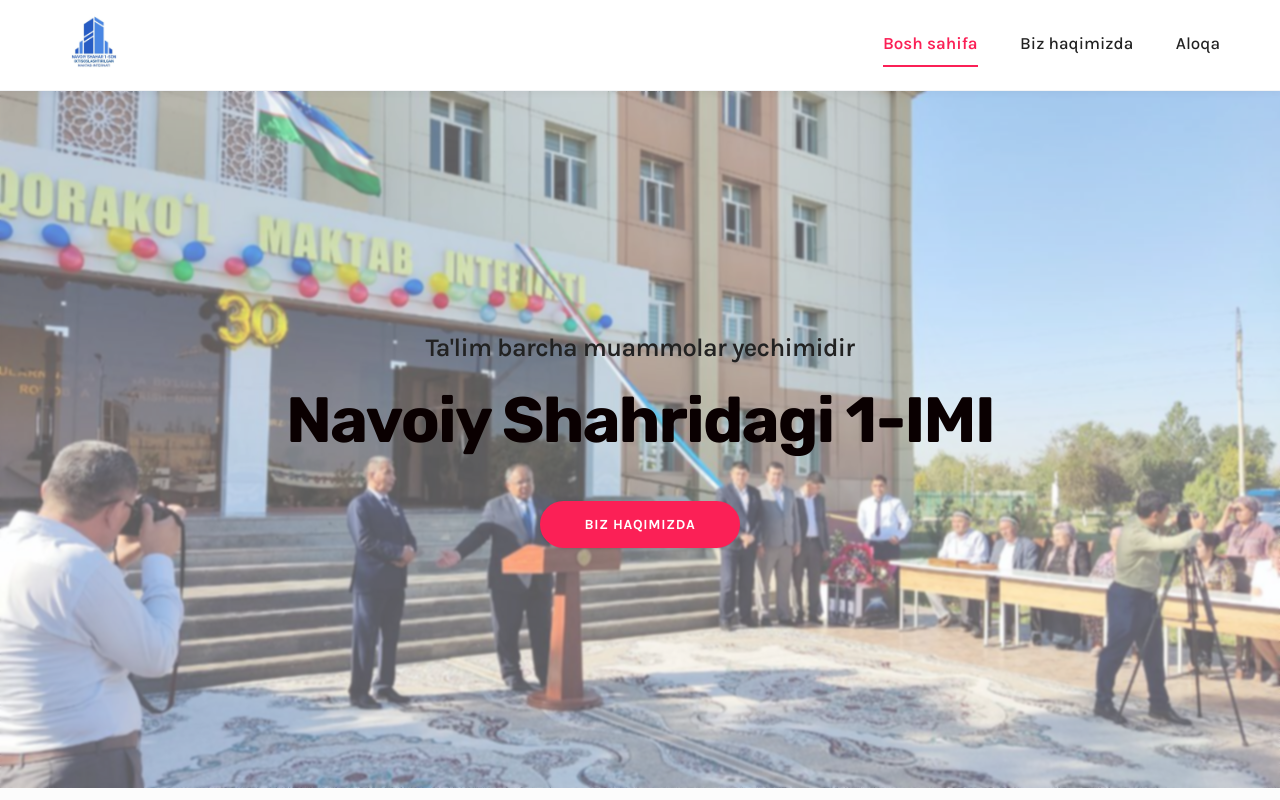
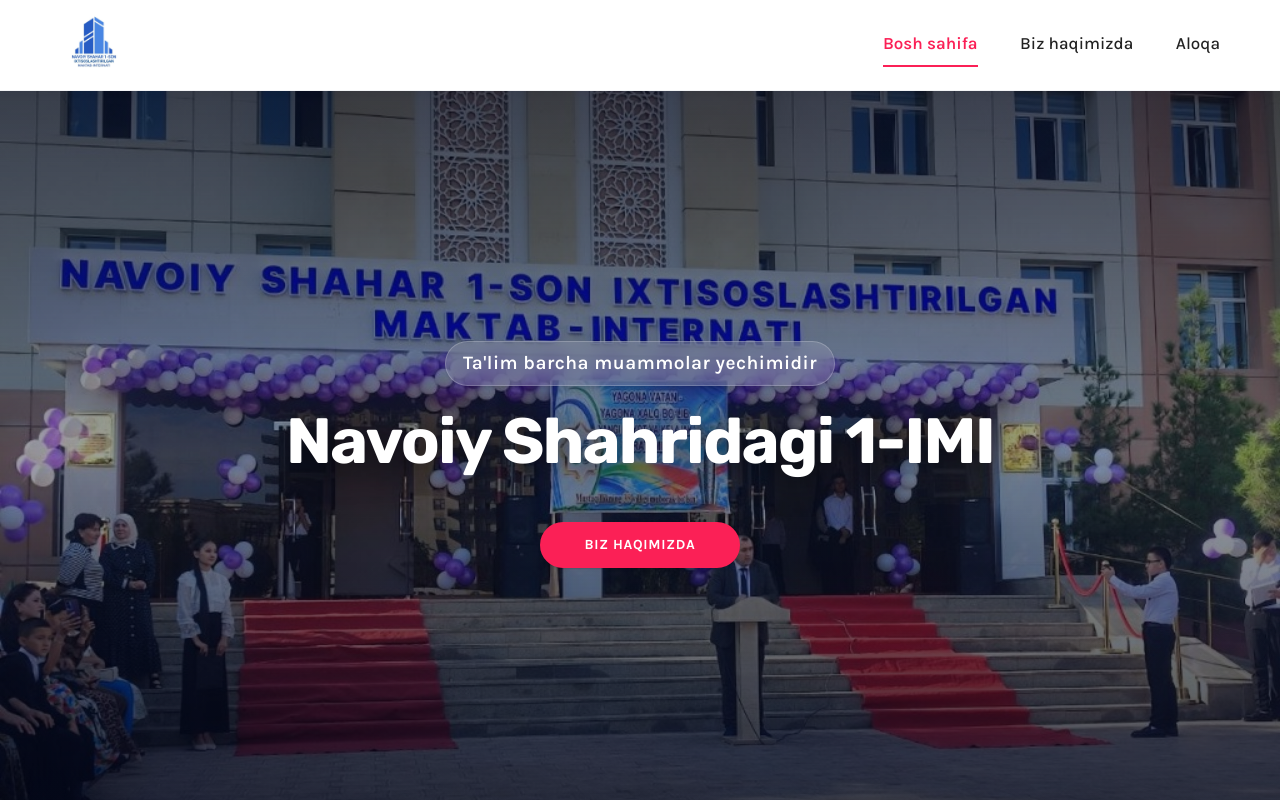
Before and after one commit to k-obloberdiyev/nsimi-website, a React (Vite) app: page / in a window 1280 px wide. Shown: the top 800 px of the page. Built offline with nearby package versions, Linux system fonts and the light colour scheme.

Commit message:
feat(ui): update hero and subpage backgrounds with cropped school building photos

```diff
--- a/src/components/home/HeroSection.tsx
+++ b/src/components/home/HeroSection.tsx
@@ -3,30 +3,31 @@ import { Button } from '../ui/Button';
 
 export const HeroSection: React.FC = () => {
   return (
-    <section className="relative overflow-hidden bg-slate-900">
-      {/* Background Image with Overlay matching Beaver Builder fl-row-bg-photo */}
+    <section className="relative overflow-hidden bg-slate-950">
+      {/* Background Image with precise focal clipping on the school entrance and signage */}
       <div
-        className="absolute inset-0 bg-cover bg-center bg-no-repeat transition-transform duration-700"
+        className="absolute inset-0 bg-cover bg-no-repeat transition-transform duration-700 bg-[center_28%] sm:bg-[center_30%] md:bg-[center_32%]"
         style={{
-          backgroundImage: `url('/images/images-1.jpg')`,
+          backgroundImage: `url('/images/school-entrance.jpg')`,
         }}
       />
-      <div className="absolute inset-0 bg-white/40 md:bg-white/35 backdrop-blur-[1px]" />
+      {/* Elegant dark gradient overlay to ensure both the school building and the text are sharp & readable */}
+      <div className="absolute inset-0 bg-gradient-to-b from-slate-950/70 via-slate-900/40 to-slate-950/75 backdrop-blur-[0.5px]" />
 
-      <div className="relative site-container py-[110px] sm:py-[160px] md:py-[200px] lg:py-[240px] flex flex-col items-center justify-center text-center">
+      <div className="relative site-container py-[120px] sm:py-[170px] md:py-[210px] lg:py-[250px] flex flex-col items-center justify-center text-center">
         {/* Subtitle / Tagline */}
-        <p className="text-[#222222] font-semibold text-lg sm:text-xl md:text-2xl tracking-tight mb-2 sm:mb-4 animate-in fade-in slide-in-from-bottom-3 duration-500">
-          Ta'lim barcha muammolar yechimidir
-        </p>
+        <div className="inline-flex items-center gap-2 px-4 py-1.5 rounded-full bg-white/15 backdrop-blur-md border border-white/20 text-white font-semibold text-sm sm:text-base md:text-lg mb-4 tracking-wide shadow-md animate-in fade-in slide-in-from-bottom-3 duration-500">
+          <span>Ta'lim barcha muammolar yechimidir</span>
+        </div>
 
         {/* Main H1 Title */}
-        <h1 className="text-[#0a0001] font-bold text-3xl sm:text-5xl md:text-6xl lg:text-[64px] tracking-tight leading-[1.2] max-w-4xl mb-8 sm:mb-10 animate-in fade-in slide-in-from-bottom-4 duration-700">
+        <h1 className="text-white font-bold text-3xl sm:text-5xl md:text-6xl lg:text-[64px] tracking-tight leading-[1.2] max-w-4xl mb-8 sm:mb-10 drop-shadow-[0_4px_16px_rgba(0,0,0,0.6)] animate-in fade-in slide-in-from-bottom-4 duration-700">
           Navoiy Shahridagi 1-IMI
         </h1>
 
         {/* CTA Button */}
         <div className="animate-in fade-in slide-in-from-bottom-5 duration-1000">
-          <Button to="/biz-haqimizda" variant="primary" className="shadow-lg">
+          <Button to="/biz-haqimizda" variant="primary" className="shadow-2xl hover:scale-105 transition-transform">
             BIZ HAQIMIZDA
           </Button>
         </div>
--- a/src/data/siteData.ts
+++ b/src/data/siteData.ts
@@ -24,7 +24,7 @@ export const aboutPageData = {
   title: "Biz kimmiz?",
   goalTitle: "Bizing maqsadimiz",
   goalDescription: "O'zbekistonga kelajagi uchun o'z hissasini qo'shadigan va foydasi tegadiga yaxshi o'quvchi yoshlar yetkazib berish.",
-  goalImage: "/images/photo_2020-11-18_17-42-09-2.jpg",
+  goalImage: "/images/school-building.jpg",
   methodTitle: "Biz bilan bochqacha",
   methodDescription: "Navoiy shahar 1-sonli IMI butun O'zbekistonda o'zining a'lo bilimli o'quvchilar yetishtirib berishi bilan nom qozongan. Bizning maktabimizda tajribali va fidoyi o'qituvchilar ilg'or metodlar bilan dars berishadi.",
   directionsTitle: "Yo'nalishlar",
--- a/src/pages/AboutPage.tsx
+++ b/src/pages/AboutPage.tsx
@@ -17,12 +17,12 @@ export const AboutPage: React.FC = () => {
       {/* Hero Header matching Beaver Builder row-bg-photo */}
       <section className="relative overflow-hidden bg-slate-900">
         <div
-          className="absolute inset-0 bg-cover bg-center bg-no-repeat"
+          className="absolute inset-0 bg-cover bg-no-repeat bg-[center_35%] md:bg-[center_40%]"
           style={{
-            backgroundImage: `url('/images/photo_2020-11-18_17-42-09-1.jpg')`,
+            backgroundImage: `url('/images/school-building.jpg')`,
           }}
         />
-        <div className="absolute inset-0 bg-black/60 backdrop-blur-[1px]" />
+        <div className="absolute inset-0 bg-gradient-to-b from-slate-950/70 via-slate-900/50 to-slate-950/80 backdrop-blur-[0.5px]" />
 
         <div className="relative site-container py-24 sm:py-28 md:py-36 text-center">
           <h1 className="text-white font-bold text-3xl sm:text-4xl md:text-5xl lg:text-6xl tracking-tight">
--- a/src/pages/ContactPage.tsx
+++ b/src/pages/ContactPage.tsx
@@ -48,12 +48,12 @@ export const ContactPage: React.FC = () => {
       {/* Hero Header */}
       <section className="relative overflow-hidden bg-slate-900">
         <div
-          className="absolute inset-0 bg-cover bg-center bg-no-repeat"
+          className="absolute inset-0 bg-cover bg-no-repeat bg-[center_30%] md:bg-[center_32%]"
           style={{
-            backgroundImage: `url('/images/photo_2020-11-18_17-42-09.jpg')`,
+            backgroundImage: `url('/images/school-entrance.jpg')`,
           }}
         />
-        <div className="absolute inset-0 bg-black/60 backdrop-blur-[1px]" />
+        <div className="absolute inset-0 bg-gradient-to-b from-slate-950/70 via-slate-900/50 to-slate-950/80 backdrop-blur-[0.5px]" />
 
         <div className="relative site-container py-24 sm:py-28 md:py-36 text-center">
           <h1 className="text-white font-bold text-3xl sm:text-4xl md:text-5xl lg:text-6xl tracking-tight">
```
Also changed, not shown: public/images/school-building.jpg (added), public/images/school-entrance.jpg (added).
